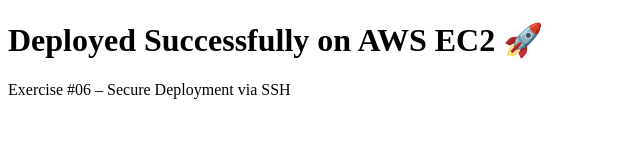
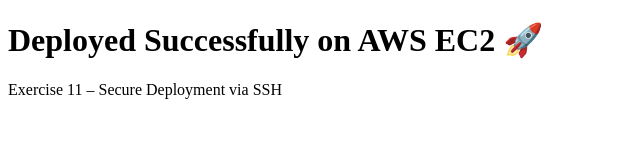
Before and after one commit to SaranyaDevi2005/devops-app, a plain HTML site: page index.html in a window 1280 px wide. Shown: the full height of the page, 0-640 px from the left. Drawn offline with Linux system fonts and the light colour scheme.

Commit message:
Update index.html

```diff
--- a/index.html
+++ b/index.html
@@ -5,6 +5,6 @@
 </head>
 <body>
   <h1>Deployed Successfully on AWS EC2 🚀</h1>
-  <p>Exercise #06 – Secure Deployment via SSH</p>
+  <p>Exercise 11 – Secure Deployment via SSH</p>
 </body>
 </html>
```
